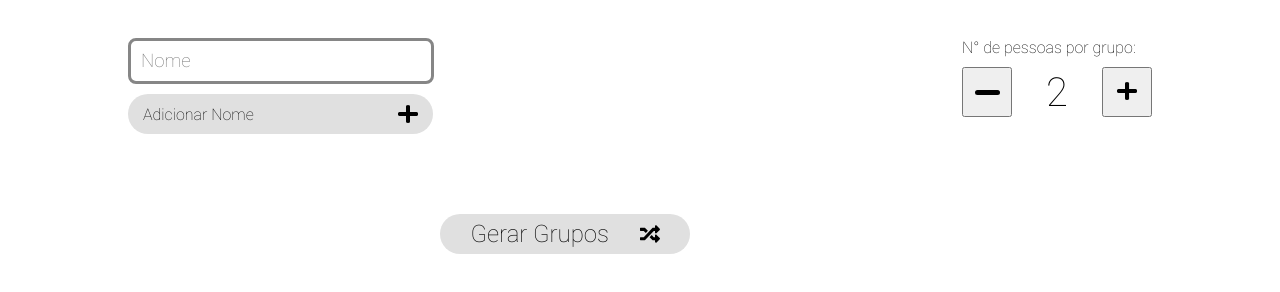
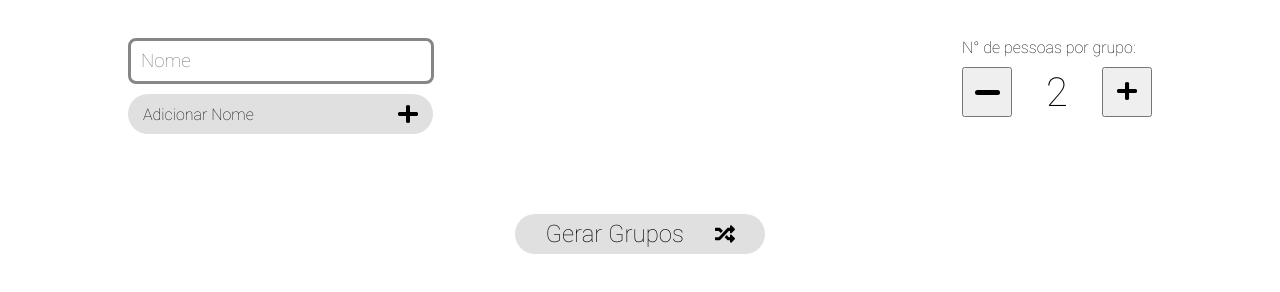
Before and after one commit to togarci/GroupGenerator, a plain HTML site: page index.html in a window 1280 px wide. Shown: the part 254-546 px from the top of the page. Drawn offline with Linux system fonts and the light colour scheme.

Commit message:
Ajuste nos botoe de gerar e voltar

```diff
--- a/index.css
+++ b/index.css
@@ -150,7 +150,7 @@
 /* Button Generate */
 #btnContainer {
     width: 550px;
-    justify-content: space-around;
+    justify-content: center;
     flex-wrap: wrap;
     margin-top: 70px;
     margin-bottom: 70px;
--- a/index.js
+++ b/index.js
@@ -104,6 +104,7 @@ function generateGroup() {
         outContainerAnimation();
         setTimeout(() => {
             innerDivGroupsOnHTML(Groups);
+            document.querySelector('#btnContainer').style.justifyContent = 'space-around';
             document.querySelector('.btnModel:last-child').style.display = 'flex';
         }, 700);
     } else {
```
